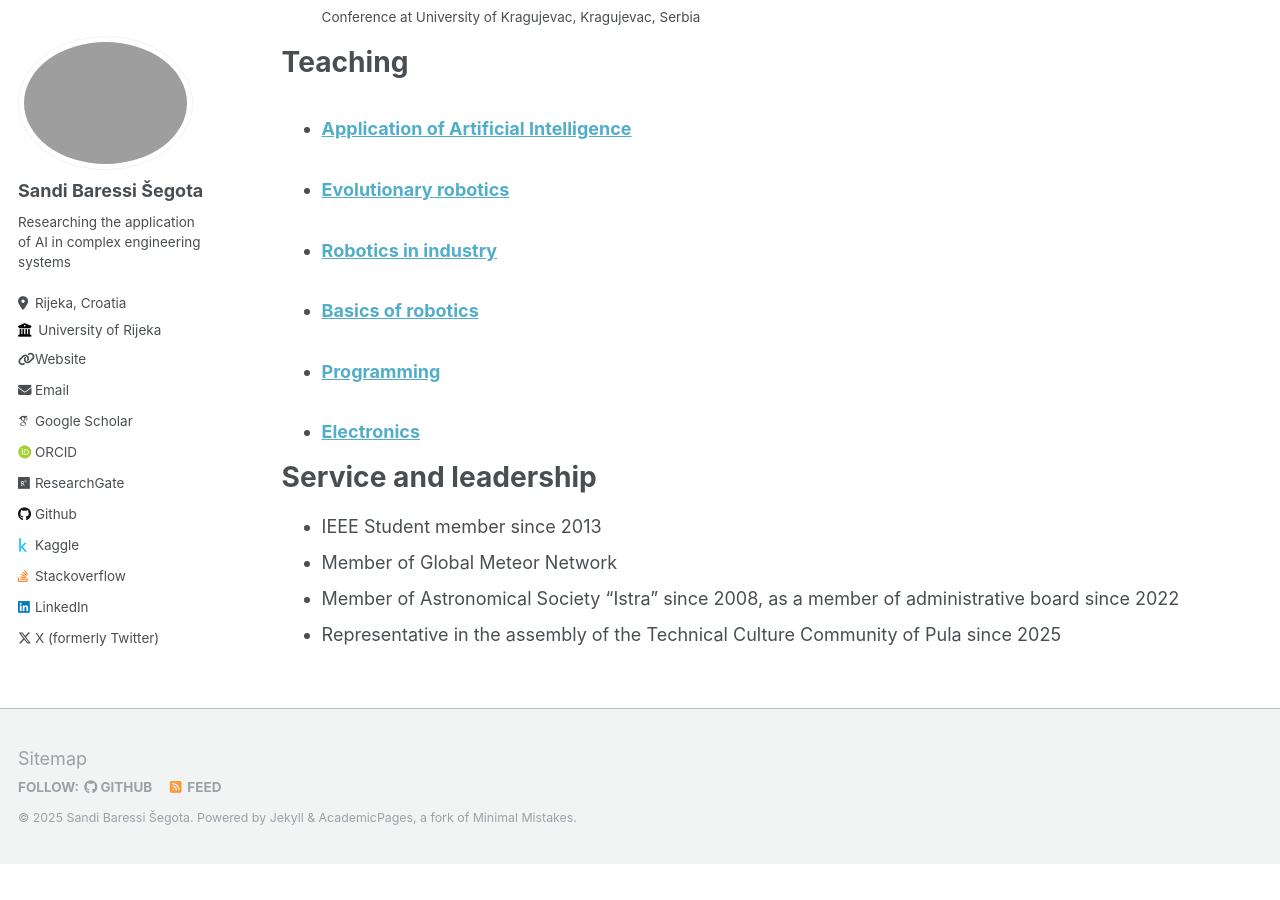
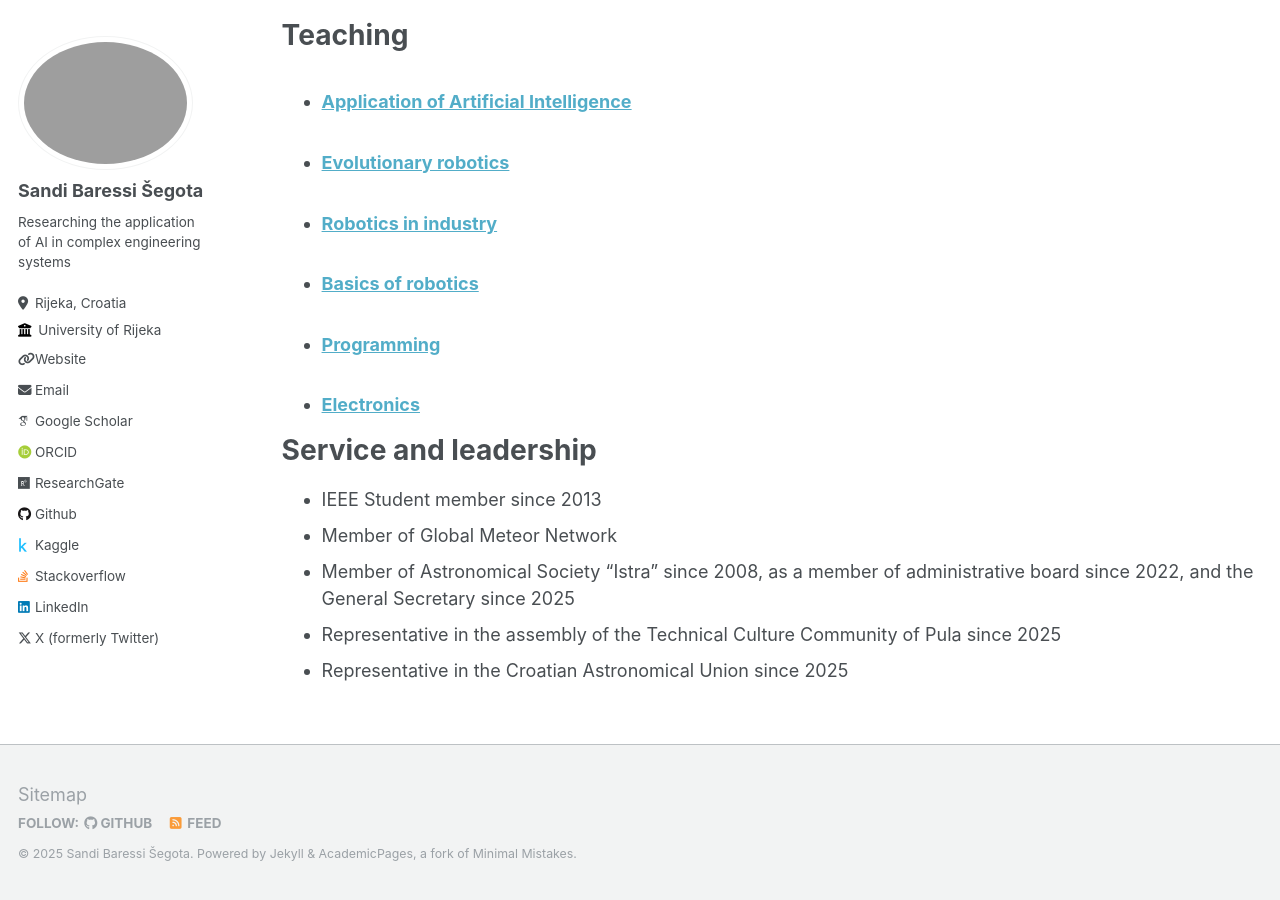
Before and after one commit to ssegota/ssegota.github.io, a Jekyll site: the page built from _pages/cv.md, in a window 1280 px wide and 900 px high, scrolled down 1893 px. Built offline with Jekyll 4.4.1, drawn with Linux system fonts in a browser that asks for light colours; some web fonts are replaced; before the commit the page ends 2757 px from its top, so only the background shows below that; some of the changed text lies outside the part shown.

Commit message:
Update CV with new academic and service roles
Added new positions and roles to work experience and service sections.

```diff
--- a/_pages/cv.md
+++ b/_pages/cv.md
@@ -17,13 +17,13 @@
 
 Work experience
 ======
+* 2025 - ...: Assistant Professor
+  * Faculty of Informatics, Juraj Dobrila University of Pula
 * 2022-2025: Research Assistant
   * Faculty of Engineering - University of Rijeka
-  * Duties included: Merging pull requests
 
 * 2019-2022: Expert Associate - Junior Researcher
   * University of Rijeka
-  * Duties included: Data collection, processing and modelling as part of CEKOM SmartCity.4DII and DATACROSS projects
 
 Skills
 ======
@@ -56,5 +56,6 @@
 ======
 * IEEE Student member since 2013
 * Member of Global Meteor Network
-* Member of Astronomical Society "Istra" since 2008, as a member of administrative board since 2022
+* Member of Astronomical Society "Istra" since 2008, as a member of administrative board since 2022, and the General Secretary since 2025
 * Representative in the assembly of the Technical Culture Community of Pula since 2025
+* Representative in the Croatian Astronomical Union since 2025
```
